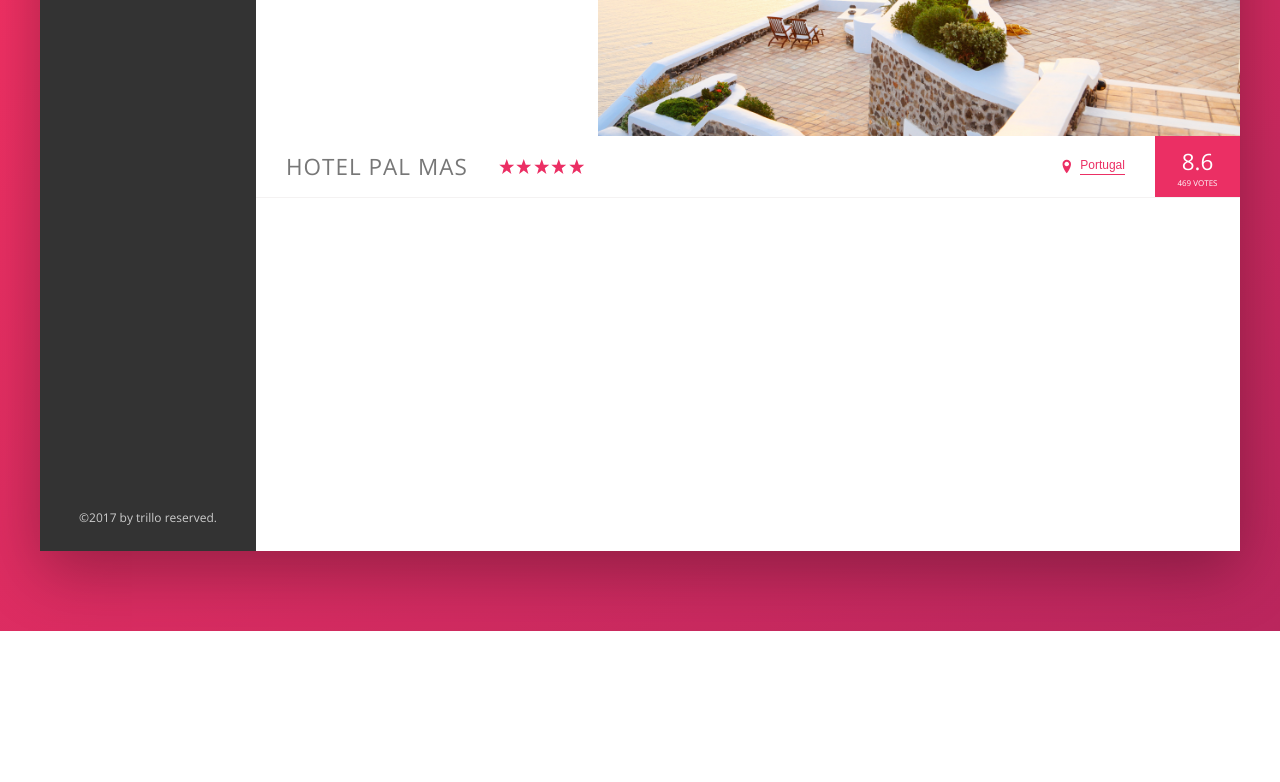
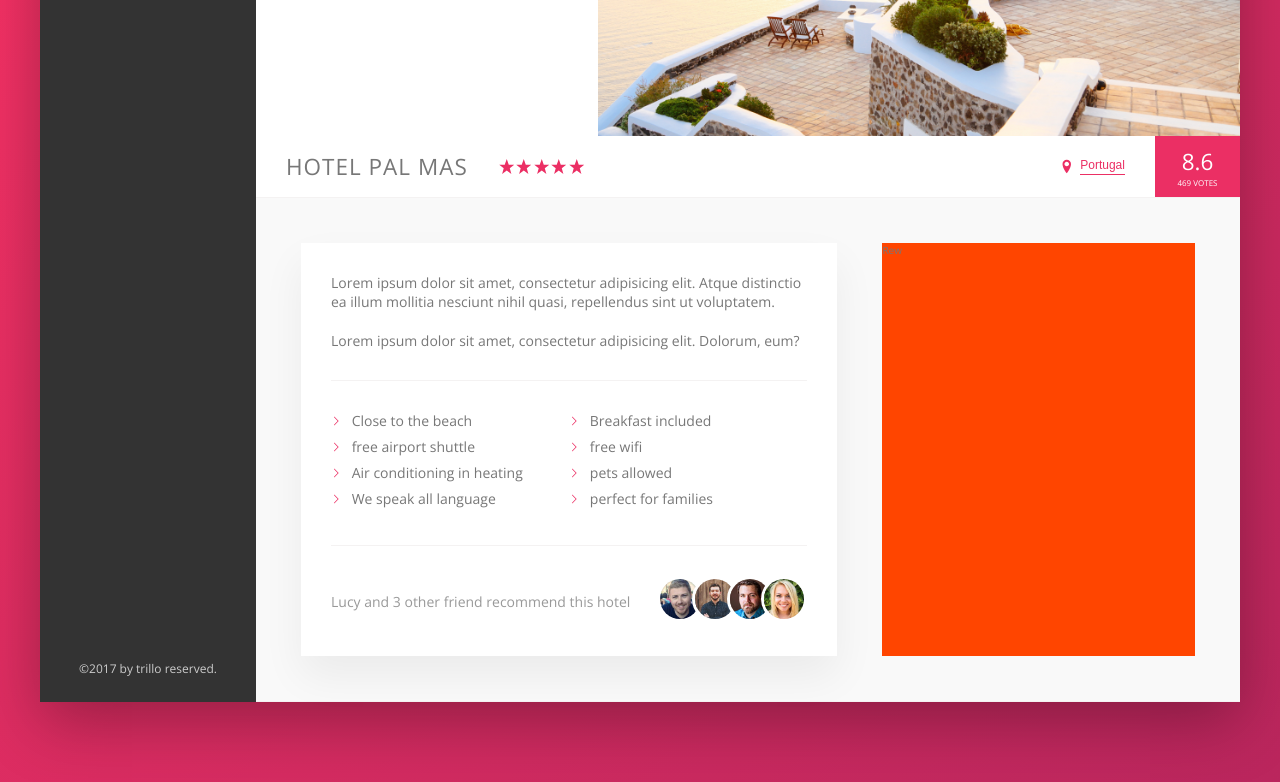
Before and after one commit to midnightgamer/Trillo, a website: page index.html in a window 1280 px wide. Shown: the part 399-1181 px from the top of the page. Before the commit the page ends 1030 px from the top, so only its background shows below. Drawn offline with nearby package versions, Linux system fonts and the light colour scheme.

Commit message:
Hotel discription added

```diff
--- a/index.html
+++ b/index.html
@@ -134,6 +134,57 @@
                         </div>
                     </div>
                 </div>
+                <div class="details">
+                    <div class="description">
+                        <p class="paragraph">
+                            Lorem ipsum dolor sit amet, consectetur adipisicing elit. Atque distinctio ea illum mollitia
+                            nesciunt nihil quasi, repellendus sint ut voluptatem.
+                        </p>
+                        <p class="paragraph">
+                            Lorem ipsum dolor sit amet, consectetur adipisicing elit. Dolorum, eum?
+                        </p>
+                        <ul class="list">
+                            <li class="list__item">
+                                Close to the beach
+                            </li>
+                            <li class="list__item">
+                                Breakfast included
+                            </li>
+                            <li class="list__item">
+                               free airport shuttle
+                            </li>
+                            <li class="list__item">
+                                free wifi
+                            </li>
+                            <li class="list__item">
+                                Air conditioning in heating
+                            </li>
+                            <li class="list__item">
+                                pets allowed
+                            </li>
+                            <li class="list__item">
+                                We speak all language
+                            </li>
+                            <li class="list__item">
+                                perfect for  families
+                            </li>
+                        </ul>
+                        <div class="recommend">
+                            <p class="recommend__count">
+                              Lucy and 3 other friend recommend this hotel
+                            </p>
+                            <div class="recommend__friends">
+                                <img src="img/user-3.jpg" alt="" class="recommend__photo">
+                                <img src="img/user-4.jpg" alt="" class="recommend__photo">
+                                <img src="img/user-5.jpg" alt="" class="recommend__photo">
+                                <img src="img/user-6.jpg" alt="" class="recommend__photo">
+                            </div>
+                        </div>
+                    </div>
+                    <div class="user-reviews">
+                            Rew
+                    </div>
+                </div>
             </main>
         </div>
     </div>
--- a/sass/_components.scss
+++ b/sass/_components.scss
@@ -270,3 +270,70 @@
         color: var(--color-grey-dark-1);
     }
 }
+
+
+ .paragraph:not(:last-of-type){
+     margin-bottom: 2rem;
+ }
+
+
+
+
+ .list{
+     list-style: none;
+     margin: 3rem 0;
+     padding: 3rem 0;
+     border-top: 1px solid var(--color-grey-light-2);
+     border-bottom: 1px solid var(--color-grey-light-2);
+
+     display: flex;
+     flex-wrap: wrap;
+
+
+     &__item{
+         flex: 0 0 50%;
+         margin-bottom: .7rem;
+
+         &::before{
+             content: "";
+             //background-image: url("../img/chevron-thin-right.svg");
+             display: inline-block;
+             height: 1rem;
+             width: 1rem;
+             margin-right: .7rem;
+             background-color: var(--color-primary);
+             -webkit-mask-image: url("../img/chevron-thin-right.svg");
+             -webkit-mask-size:cover ;
+             mask-image: url("../img/chevron-thin-right.svg");
+             mask-size:cover ;
+         }
+     }
+ }
+
+
+
+ .recommend{
+     font-size: 1.4rem;
+     display: flex;
+     color: var(--color-grey-dark-3);
+     align-items: center;
+
+     &__count{
+        margin-right: auto;
+     }
+     &__friends{
+
+     }
+
+     &__photo{
+         height: 4rem;
+         width: 4rem;
+         border-radius: 50%;
+         border: 3px solid #fff;
+         box-sizing: content-box;
+
+         &:not(:last-child){
+             margin-right: -1.5rem;
+         }
+     }
+ }
--- a/sass/_layouts.scss
+++ b/sass/_layouts.scss
@@ -35,6 +35,27 @@
     background-color: #fff;
     flex: 1;
 
+}
 
-    height: 80rem;
+
+.details{
+    display: flex;
+    padding: 4.5rem;
+    background-color: var(--color-grey-light-1);
+    border-bottom: 1px solid var(--color-grey-light-2);
 }
+
+
+.description{
+    background-color: #fff;
+    flex: 0 0 60%;
+    margin-right: 4.5rem;
+    box-shadow: 0 2rem 4rem rgba(0,0,0,.06);
+    padding: 3rem;
+    font-size: 1.4rem;
+}
+
+.user-reviews{
+    background-color: orangered;
+    flex: 1;
+}
```
Also changed, not shown: css/style.css.
